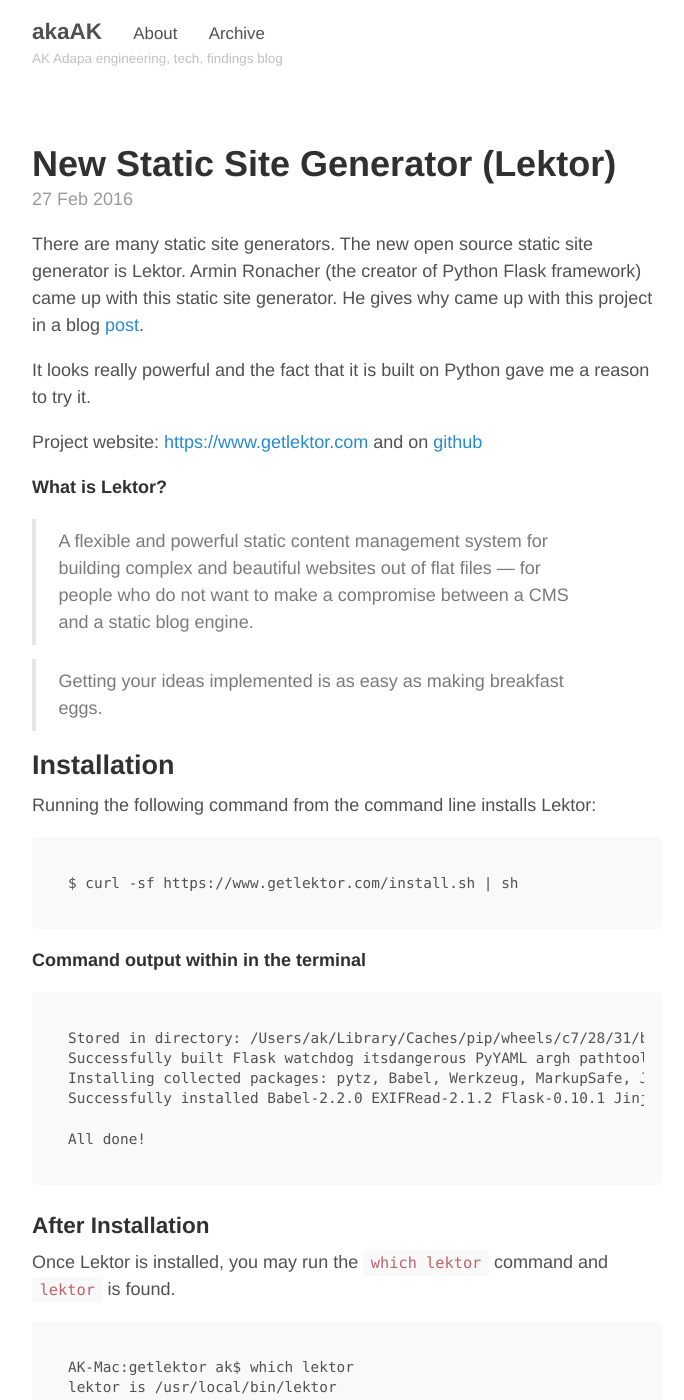
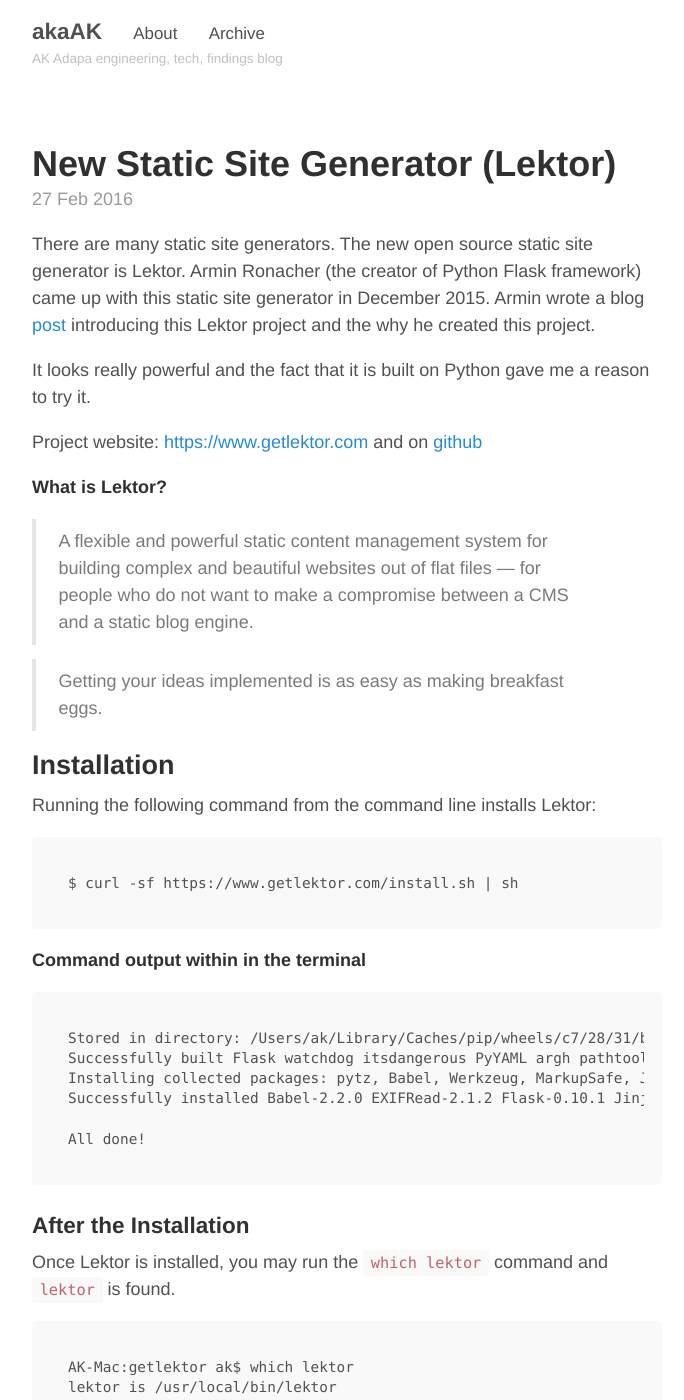
Before and after one commit to akaak/blog, a Jekyll site: the page built from _posts/2016-02-27-lektor-static-site-generator.md, in a window 1280 px wide and 1400 px high. Shown: the whole window, without its empty margins (293-977 px from the left). Built offline with Jekyll 4.4.1, drawn with Linux system fonts in a browser that asks for light colours.

Commit message:
minor update...

```diff
--- a/_posts/2016-02-27-lektor-static-site-generator.md
+++ b/_posts/2016-02-27-lektor-static-site-generator.md
@@ -3,7 +3,7 @@
 title: New Static Site Generator (Lektor)
 ---
 
-There are many static site generators. The new open source static site generator is Lektor. Armin Ronacher (the creator of Python Flask framework) came up with this static site generator. He gives why came up with this project in a blog [post](https://www.getlektor.com/blog/2015/12/hello-lektor/).
+There are many static site generators. The new open source static site generator is Lektor. Armin Ronacher (the creator of Python Flask framework) came up with this static site generator in December 2015. Armin wrote a blog [post](https://www.getlektor.com/blog/2015/12/hello-lektor/) introducing this Lektor project and the why he created this project.
 
 It looks really powerful and the fact that it is built on Python gave me a reason to try it.
 
@@ -37,7 +37,7 @@
 
 
 
-### After Installation
+### After the Installation
 
 Once Lektor is installed, you may run the `which lektor` command and `lektor` is found.
 
```
